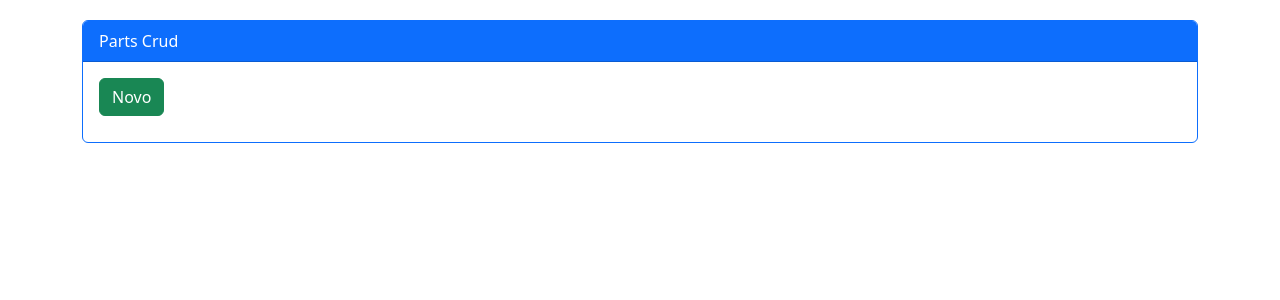
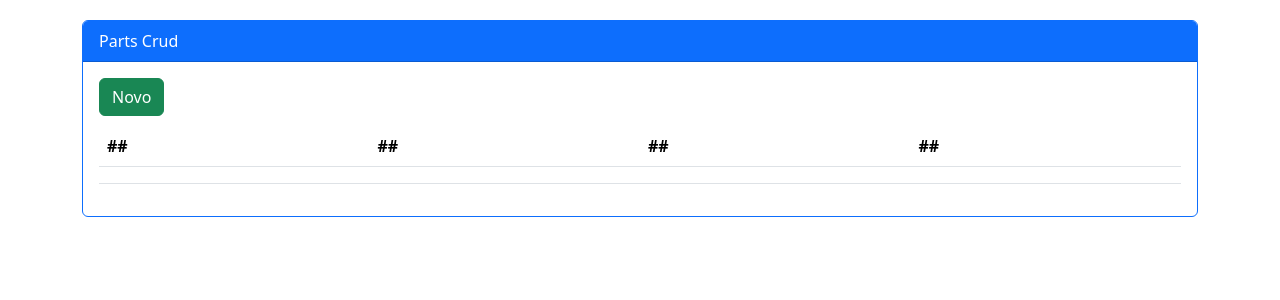
Before and after one commit to Adyson-Lima/engine_parts_frontend, a React (Create React App) app: page / in a window 1280 px wide. Shown: the top 300 px of the page. Built offline with nearby package versions, Linux system fonts and the light colour scheme.

Commit message:
7° commit - tdd tela Parts: Existe tabela em Parts? GREEN

```diff
--- a/src/pages/Parts/index.js
+++ b/src/pages/Parts/index.js
@@ -11,7 +11,29 @@
       </div>
       <div className="card-body">
 
-        <Link data-testid="mylink" className="btn btn-success" style={{marginBottom: '10px'}} to="/newupdate/0">Novo</Link>
+        <Link data-testid="mylink" className="btn btn-success"
+        style={{marginBottom: '10px'}} to="/newupdate/0">Novo</Link>
+
+        <table data-testid="mytable" className="table table-hover">
+          <thead>
+            <tr>
+              <th scope="col">##</th>
+              <th scope="col">##</th>
+              <th scope="col">##</th>
+              <th scope="col">##</th>
+            </tr>
+          </thead>
+          <tbody>
+            <tr>
+              <th scope="row"></th>
+                <td></td>
+                <td></td>
+                <td>
+
+                </td>
+            </tr>
+          </tbody>
+        </table>
 
       </div>
     </div>
```
